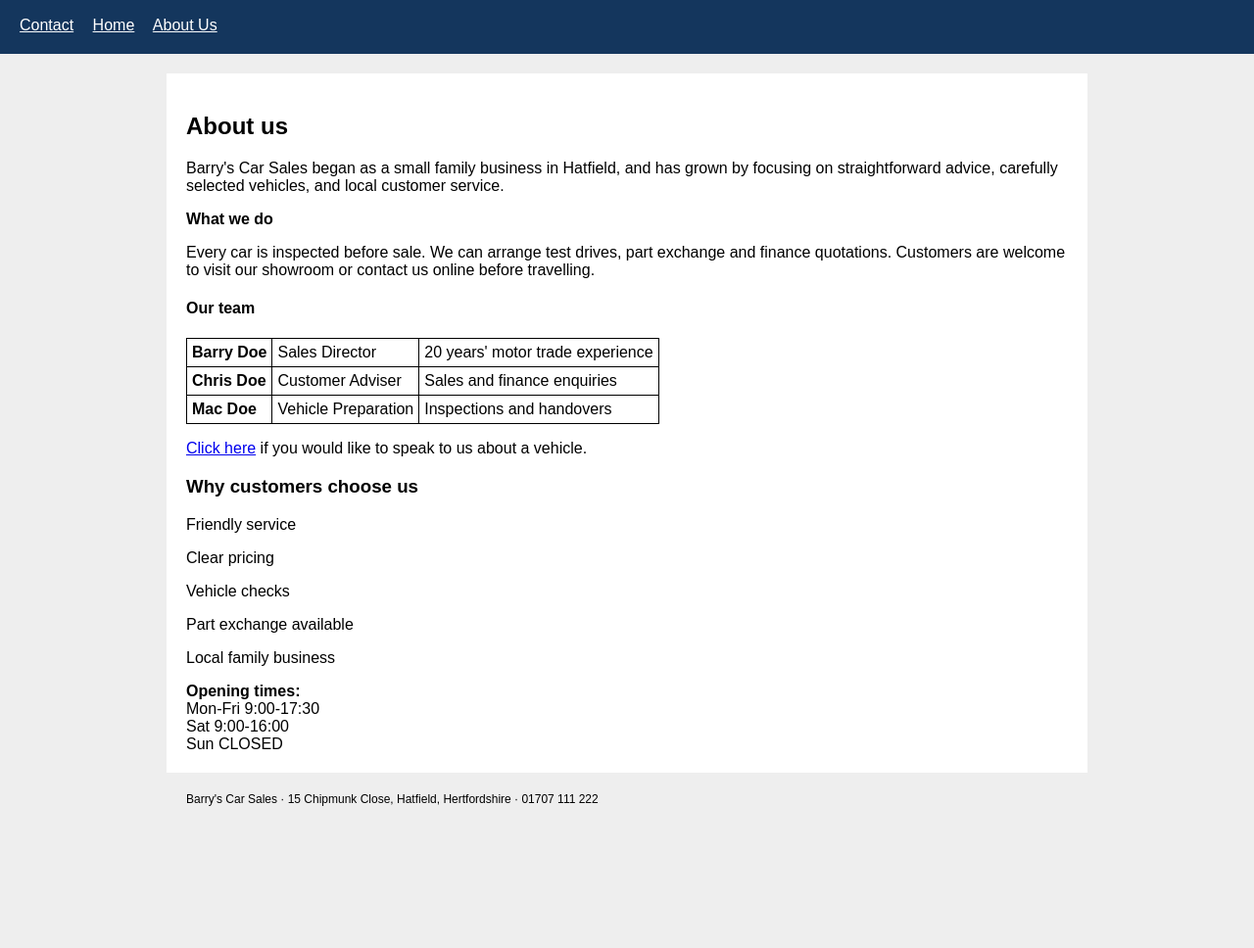
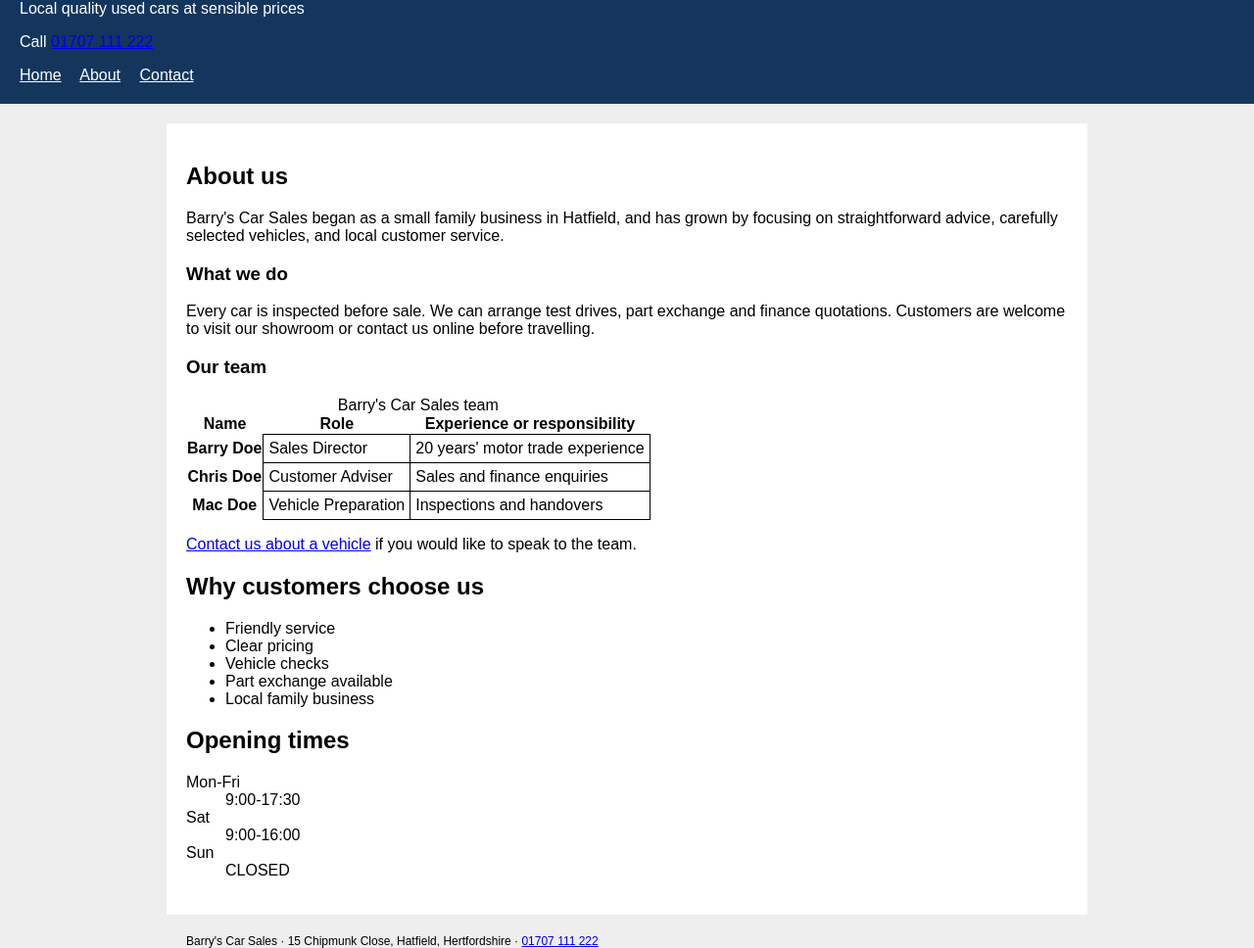
Before and after one commit to sufi14406-svg/Barry-s-car-sale, a plain HTML site: page about.html in a window 1280 px wide. Shown: the part 91-1059 px from the top of the page at 98% size. Before the commit the page ends 914 px from the top, so only its background shows below. Drawn offline with Linux system fonts and the light colour scheme.

Commit message:
Update about.html
In `about.html`, I improved the website's structure and accessibility by adding semantic HTML elements such as `<main>`, `<section>`, `<aside>`, and `<footer>` to make the content easier to understand and navigate. I added a **Skip to main content** link so keyboard users can bypass the navigation menu. I also improved the team table by adding a caption and clear column and row headings, making it easier for screen-reader users to understand the information. Finally, I used descriptive headings, a labelled navigation menu, and a structured opening-times list to make the page clearer, more organised, and easier for all visitors to use.

```diff
--- a/about.html
+++ b/about.html
@@ -1,78 +1,93 @@
 <!DOCTYPE html>
-<html lang="en">
+<html lang="en-GB">
 <head>
     <meta charset="utf-8">
+    <meta name="viewport" content="width=device-width, initial-scale=1">
     <title>About Barry's Car Sales</title>
     <link rel="stylesheet" href="styles.css">
     <script src="script.js" defer></script>
 </head>
 <body>
+<a class="skip-link" href="#main-content">Skip to main content</a>
 <header>
-    <div>
+    <div class="header-content">
         <div>
             <h1>Barry's Car Sales</h1>
-            <div>Local quality used cars at sensible prices</div>
+            <p class="tagline">Local quality used cars at sensible prices</p>
         </div>
-        <div>Call 01707 111 222</div>
+        <p class="phone">Call <a href="tel:01707111222">01707 111 222</a></p>
     </div>
-    <nav>
+    <nav aria-label="Main navigation">
+        <a href="index.html">Home</a>
+        <a href="about.html" aria-current="page">About</a>
         <a href="enquiry.html">Contact</a>
-        <a href="index.html">Home</a>
-        <a href="about.html">About Us</a>
     </nav>
 </header>
 
-<main>
-    <div>
-        <section>
-            <h2>About us</h2>
+<main id="main-content">
+    <div class="about-layout">
+        <section class="content-section" aria-labelledby="about-heading">
+            <h2 id="about-heading">About us</h2>
             <p>Barry's Car Sales began as a small family business in Hatfield, and has grown by focusing on straightforward advice, carefully selected vehicles, and local customer service.</p>
 
-            <div><strong>What we do</strong></div>
+            <h3>What we do</h3>
             <p>Every car is inspected before sale. We can arrange test drives, part exchange and finance quotations. Customers are welcome to visit our showroom or contact us online before travelling.</p>
 
-            <h4>Our team</h4>
+            <h3>Our team</h3>
+            <div class="table-wrap">
                 <table>
+                    <caption>Barry's Car Sales team</caption>
+                    <thead>
                         <tr>
-                    <td><strong>Barry Doe</strong></td>
+                            <th scope="col">Name</th>
+                            <th scope="col">Role</th>
+                            <th scope="col">Experience or responsibility</th>
+                        </tr>
+                    </thead>
+                    <tbody>
+                        <tr>
+                            <th scope="row">Barry Doe</th>
                             <td>Sales Director</td>
                             <td>20 years' motor trade experience</td>
                         </tr>
                         <tr>
-                    <td><strong>Chris Doe</strong></td>
+                            <th scope="row">Chris Doe</th>
                             <td>Customer Adviser</td>
                             <td>Sales and finance enquiries</td>
                         </tr>
                         <tr>
-                    <td><strong>Mac Doe</strong></td>
+                            <th scope="row">Mac Doe</th>
                             <td>Vehicle Preparation</td>
                             <td>Inspections and handovers</td>
                         </tr>
+                    </tbody>
                 </table>
+            </div>
 
-            <p><a href="enquiry.html">Click here</a> if you would like to speak to us about a vehicle.</p>
+            <p><a href="enquiry.html">Contact us about a vehicle</a> if you would like to speak to the team.</p>
         </section>
 
-        <aside>
-            <h3>Why customers choose us</h3>
-            <p>Friendly service</p>
-            <p>Clear pricing</p>
-            <p>Vehicle checks</p>
-            <p>Part exchange available</p>
-            <p>Local family business</p>
+        <aside class="sidebar" aria-labelledby="benefits-heading">
+            <h2 id="benefits-heading">Why customers choose us</h2>
+            <ul>
+                <li>Friendly service</li>
+                <li>Clear pricing</li>
+                <li>Vehicle checks</li>
+                <li>Part exchange available</li>
+                <li>Local family business</li>
+            </ul>
+            <h2>Opening times</h2>
+            <dl class="opening-times">
+                <div><dt>Mon-Fri</dt><dd>9:00-17:30</dd></div>
+                <div><dt>Sat</dt><dd>9:00-16:00</dd></div>
+                <div><dt>Sun</dt><dd>CLOSED</dd></div>
+            </dl>
         </aside>
-    </div>
-
-    <div>
-        <strong>Opening times:</strong><br>
-        Mon-Fri 9:00-17:30<br>
-        Sat 9:00-16:00<br>
-        Sun CLOSED
     </div>
 </main>
 
 <footer>
-    Barry's Car Sales · 15 Chipmunk Close, Hatfield, Hertfordshire · 01707 111 222
+    Barry's Car Sales · 15 Chipmunk Close, Hatfield, Hertfordshire · <a href="tel:01707111222">01707 111 222</a>
 </footer>
 </body>
 </html>
```
Lines whose indentation alone changed are shown as unchanged.
